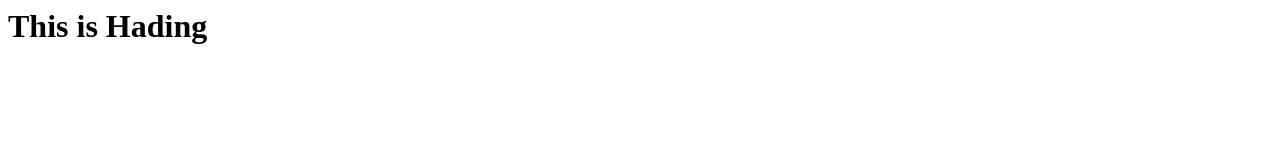
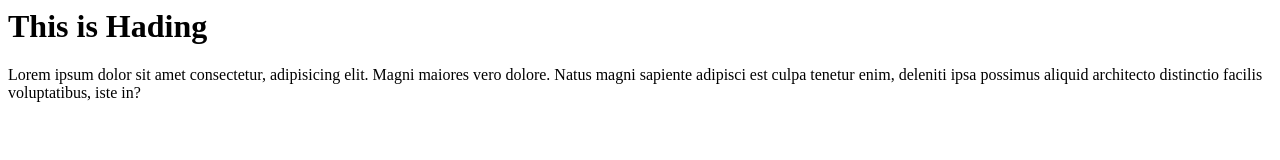
Before and after one commit to shoronpaul/first-project, a plain HTML site: page index.html in a window 1280 px wide. Drawn offline with Linux system fonts and the light colour scheme.

Commit message:
Description Added

```diff
--- a/index.html
+++ b/index.html
@@ -1 +1,3 @@
 <h1>This is Hading</h1>
+
+<p>Lorem ipsum dolor sit amet consectetur, adipisicing elit. Magni maiores vero dolore. Natus magni sapiente adipisci est culpa tenetur enim, deleniti ipsa possimus aliquid architecto distinctio facilis voluptatibus, iste in?</p>
```
